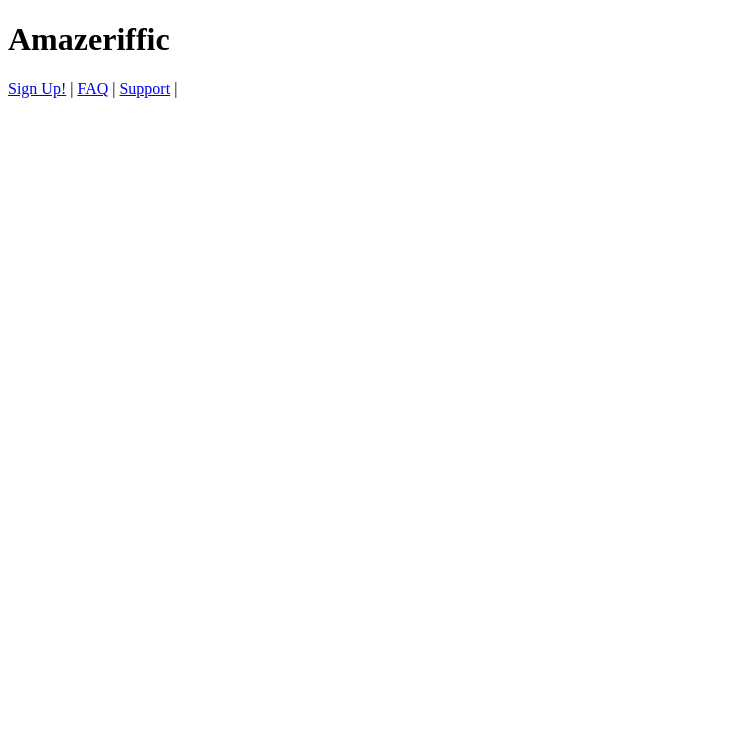
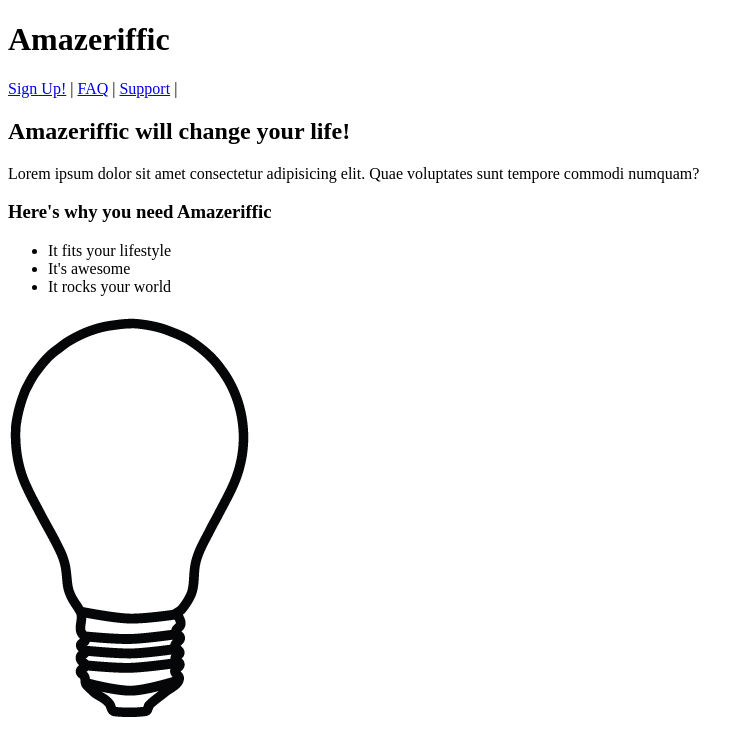
Before and after one commit to brenov1sk/Amazeriffic, a plain HTML site: page index.html in a window 1280 px wide. Shown: the whole page, without its empty margins (0-754 px from the left). Drawn offline with Linux system fonts and the light colour scheme.

Commit message:
pagina inicial

```diff
--- a/index.html
+++ b/index.html
@@ -14,7 +14,16 @@
             </nav>
         </header>
     <main>
+        <h2>Amazeriffic will change your life!</h2>
+        <p>Lorem ipsum dolor sit amet consectetur adipisicing elit. Quae voluptates sunt tempore commodi numquam?</p>
+        <h3>Here's why you need Amazeriffic</h3>
+        <ul>
+            <li>It fits your lifestyle</li>
+            <li>It's awesome</li>
+            <li>It rocks your world</li>
+        </ul>
 
+        <img src="lightbulb.png" alt="an image of a lightbulb">
     </main>
 
     <footer>
```
Also changed, not shown: lightbulb.png (added).
